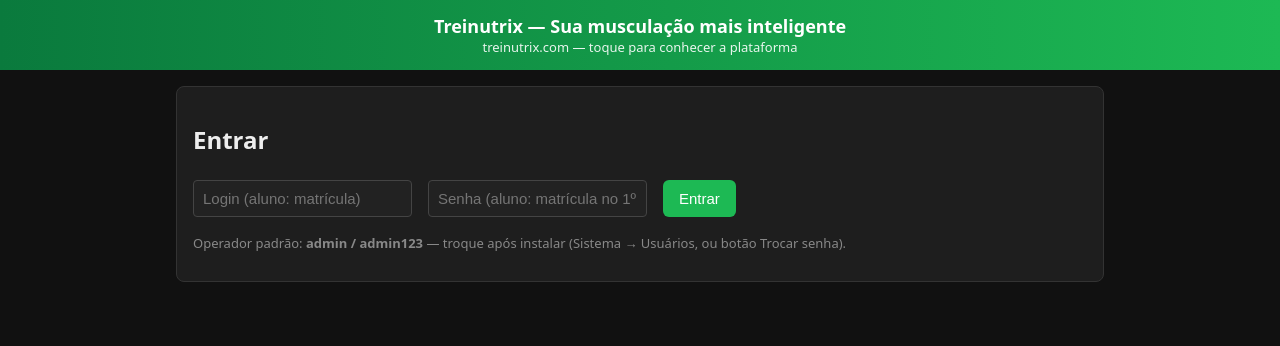
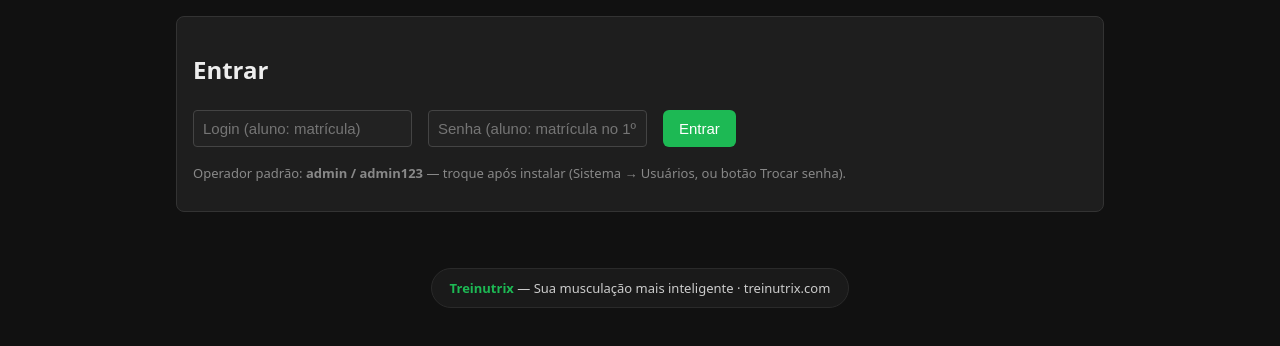
Before and after one commit to WalterSilva5/tg-treinutrix-gestao-de-academias, a website: page front/index.html in a window 1280 px wide. Drawn offline with Linux system fonts and the light colour scheme.

Commit message:
banner Treinutrix vai para o rodape

```diff
--- a/front/index.html
+++ b/front/index.html
@@ -12,6 +12,9 @@
 body{font-family:system-ui,system-ui,sans-serif;margin:0;background:#111;color:#eee}
 .banner{display:block;text-align:center;background:linear-gradient(90deg,#0a7a3d,#1DB954);color:#fff;font-weight:700;font-size:18px;padding:14px 16px;text-decoration:none}
 .banner small{display:block;font-weight:400;font-size:13px;opacity:.9}
+.footer{margin:24px 0 8px;text-align:center}
+.footer a{display:inline-block;background:#1a1a1a;border:1px solid #2a2a2a;color:#ccc;font-size:13px;padding:10px 18px;border-radius:999px;text-decoration:none}
+.footer a b{color:#1DB954}
 .wrap{padding:16px;max-width:960px;margin:0 auto}
 .card{background:#1e1e1e;border:1px solid #333;border-radius:8px;padding:16px;margin-bottom:16px}
 button{background:#1DB954;border:0;color:#fff;padding:10px 16px;border-radius:6px;cursor:pointer;margin:4px 8px 4px 0;font-size:15px}
@@ -38,7 +41,6 @@ th,td{text-align:left;padding:6px;border-bottom:1px solid #2a2a2a}
 </style>
 </head>
 <body>
-<a class="banner" href="https://treinutrix.com" target="_blank" rel="noopener">Treinutrix — Sua musculação mais inteligente<small>treinutrix.com — toque para conhecer a plataforma</small></a>
 <div class="wrap">
 
 <!-- LOGIN -->
@@ -110,8 +112,7 @@ th,td{text-align:left;padding:6px;border-bottom:1px solid #2a2a2a}
 
 </div>
 <script>
-const API = ''; // mesma origem: a API serve este painel
-const $ = (id) => document.getElementById(id);
+const API = ''; // mesma origem: a API serve este painelconst $ = (id) => document.getElementById(id);
 let sess = JSON.parse(localStorage.getItem('pwa_session') || 'null');
 
 function entraUI() {
@@ -340,5 +341,7 @@ if ('serviceWorker' in navigator && location.protocol.startsWith('http')) {
   navigator.serviceWorker.register('/sw.js').catch(() => {});
 }
 </script>
+</div>
+<footer class="footer"><a href="https://treinutrix.com" target="_blank" rel="noopener"><b>Treinutrix</b> — Sua musculação mais inteligente · treinutrix.com</a></footer>
 </body>
 </html>
```
